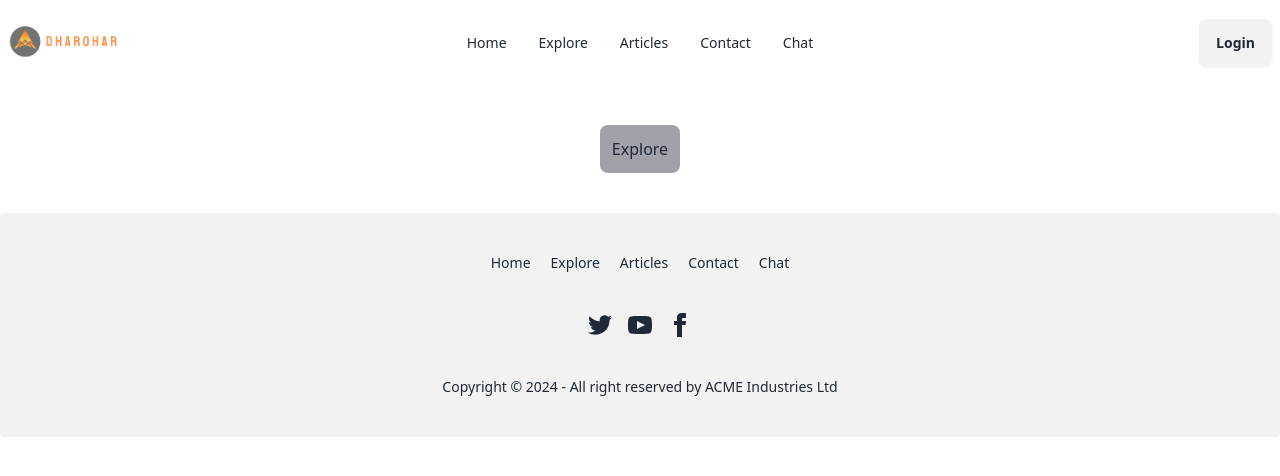
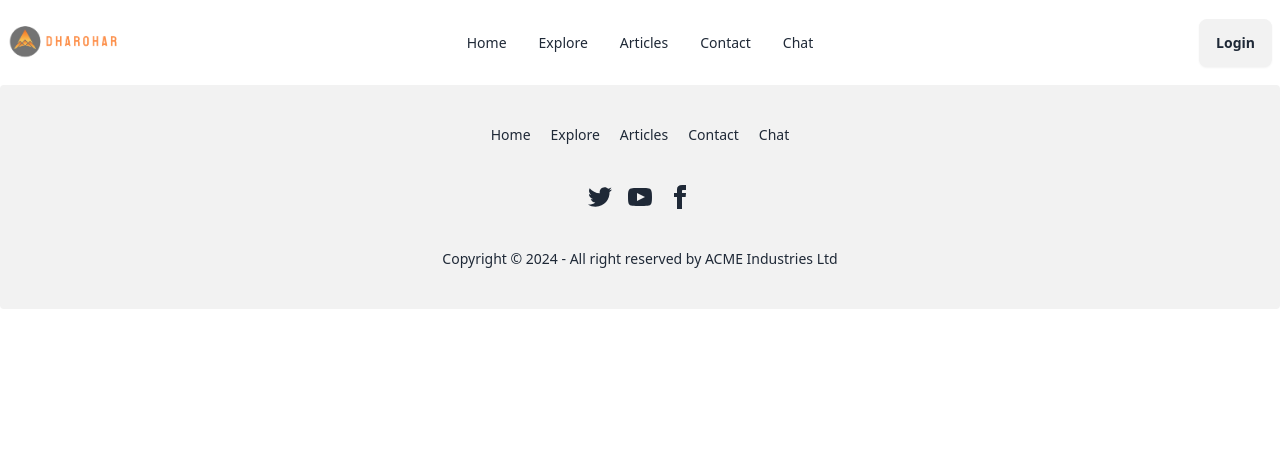
Before and after one commit to Dharohar-Nepal/Dharohar, a React (Vite) app in the folder Frontend/: page /explore in a window 1280 px wide. Shown: the top 476 px of the page. Built offline with nearby package versions, Linux system fonts and the light colour scheme.

Commit message:
Final touch

```diff
--- a/Frontend/src/components/Header.jsx
+++ b/Frontend/src/components/Header.jsx
@@ -36,10 +36,10 @@ export default function Header() {
                 <div className="navbar-center hidden lg:flex">
                     <ul className="menu menu-horizontal px-1">
                         <li><Link to={'/'}>Home</Link></li>
-                        <li><Link to={'/explore'}>Explore</Link></li>
+                        <li><a href='https://dharohar.streamlit.app/'>Explore</a></li>
                         <li><Link to={'/articles'}>Articles</Link></li>
                         <li><Link to={'/contact'}>Contact</Link></li>
-                        <li><Link to={'/chat'}>Chat</Link></li>
+                        <li><a href='https://dharohar-bot.streamlit.app/'>Chat</a></li>
                     </ul>
                 </div>
                 <div className="navbar-end">
--- a/Frontend/src/pages/Chat.jsx
+++ b/Frontend/src/pages/Chat.jsx
@@ -6,9 +6,9 @@ export default function Chat() {
     <>
     <div className="flex justify-center">
 
-      <button className="bg-zinc-400 p-3 rounded-lg m-10">
+      {/* <button className="bg-zinc-400 p-3 rounded-lg m-10">
         <Link to='https://dharohar-bot.streamlit.app/' target="blank">Chat</Link>
-      </button>
+      </button> */}
     </div>
     </>
   );
--- a/Frontend/src/pages/Explore.jsx
+++ b/Frontend/src/pages/Explore.jsx
@@ -6,9 +6,9 @@ export default function Explore() {
     <>
     <div className="flex justify-center">
 
-      <button className="bg-zinc-400 p-3 rounded-lg m-10">
+      {/* <button className="bg-zinc-400 p-3 rounded-lg m-10">
         <Link to='https://dharohar.streamlit.app/' target="blank">Explore</Link>
-      </button>
+      </button> */}
     </div>
     </>
   );
```
